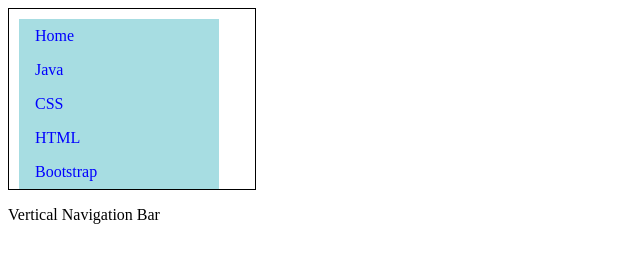
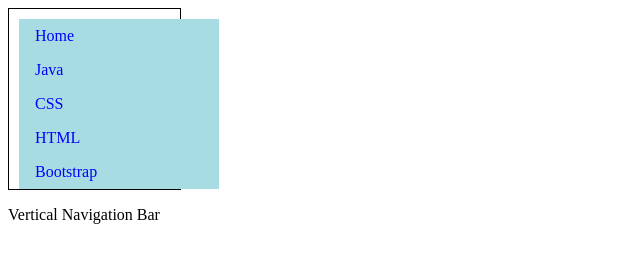
Before and after one commit to sam2900/Mern_Tasks, a plain HTML site: page CSS/Task2/vNavBar.html in a window 1280 px wide. Shown: the whole page, without its empty margins (0-640 px from the left). Drawn offline with Linux system fonts and the light colour scheme.

Commit message:
Update vNavBar.css

```diff
--- a/CSS/Task2/vNavBar.css
+++ b/CSS/Task2/vNavBar.css
@@ -23,5 +23,5 @@ li a:hover {
 
 .main {
     border: 1px solid black;
-    width: 19.5%;
+    width: 13.5%;
 }
```
